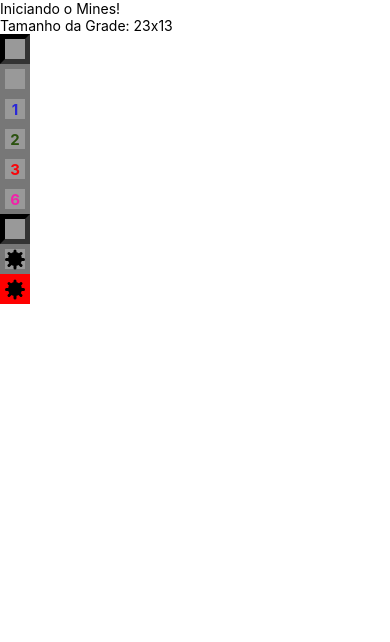
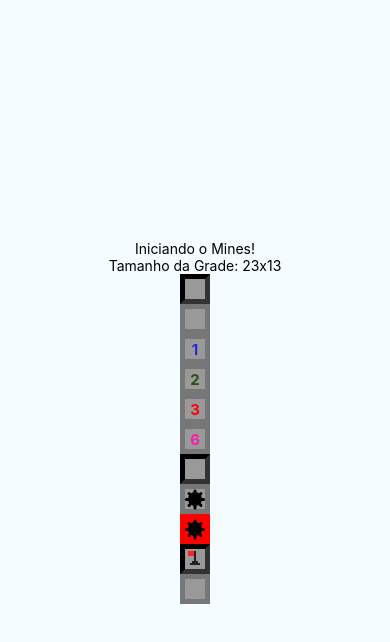
Before and after one commit to JoyceKell/learning-native, a React Native app in the folder campoMinado/: screen / in a window 390 px wide. Shown: the top 642 px of the page. Built offline with nearby package versions, Linux system fonts and the light colour scheme.

Commit message:
logica do jogo

```diff
--- a/campoMinado/App.js
+++ b/campoMinado/App.js
@@ -28,9 +28,18 @@
         <Field mined />
         <Field mined opened />
         <Field mined opened exploded />
+        <Field flagged />
+        <Field flagged opened />
       </View>
     );
   }
 }
 
-const styles = StyleSheet.create({});
+const styles = StyleSheet.create({
+  container: {
+    flex: 1,
+    justifyContent: 'center',
+    alignItems: 'center',
+    backgroundColor: '#f5fcff',
+  },
+});
--- a/campoMinado/src/components/Field.js
+++ b/campoMinado/src/components/Field.js
@@ -2,13 +2,15 @@
 import {View, StyleSheet, Text} from 'react-native';
 import params from '../params';
 import Mine from './Mine';
+import Flag from './Flag';
 
 export default props => {
-  const {mined, opened, nearMines, exploded} = props;
+  const {mined, opened, nearMines, exploded, flagged} = props;
   const stylefield = [styles.field];
   if (opened) stylefield.push(styles.opened);
   if (exploded) stylefield.push(styles.exploded);
-  if (stylefield.length === 1) stylefield.push(styles.regular);
+  if (flagged) stylefield.push(styles.flagged);
+  if (!opened && !exploded) stylefield.push(styles.regular);
   let color = null;
   if (nearMines > 0) {
     if (nearMines == 1) color = '#2A28D7';
@@ -25,6 +27,7 @@
         false
       )}
       {mined && opened ? <Mine /> : false}
+      {flagged && !opened ? <Flag /> : false}
     </View>
   );
 };
--- /dev/null
+++ b/campoMinado/src/components/Flag.js
@@ -0,0 +1,73 @@
+import React from 'react';
+import {View, StyleSheet} from 'react-native';
+
+export default props => {
+  return (
+    <View style={styles.container}>
+      <View
+        style={[styles.flagpole, props.bigger ? styles.flagpoleBigger : null]}
+      />
+      <View style={[styles.flag, props.bigger ? styles.flagBigger : null]} />
+      <View style={[styles.base1, props.bigger ? styles.base1Bigger : null]} />
+      <View style={[styles.base2, props.bigger ? styles.base2Bigger : null]} />
+    </View>
+  );
+};
+
+const styles = StyleSheet.create({
+  container: {
+    marginTop: 2,
+  },
+  flagpole: {
+    position: 'absolute',
+    height: 14,
+    width: 2,
+    backgroundColor: '#222',
+    marginLeft: 9,
+  },
+  flag: {
+    position: 'absolute',
+    height: 5,
+    width: 6,
+    backgroundColor: '#f22',
+    marginLeft: 3,
+  },
+  base1: {
+    position: 'absolute',
+    height: 2,
+    width: 6,
+    backgroundColor: '#222',
+    marginLeft: 7,
+    marginTop: 10,
+  },
+  base2: {
+    position: 'absolute',
+    height: 2,
+    width: 10,
+    backgroundColor: '#222',
+    marginLeft: 5,
+    marginTop: 12,
+  },
+  flagpoleBigger: {
+    height: 28,
+    width: 4,
+    marginLeft: 16,
+  },
+  flagBigger: {
+    height: 10,
+    width: 14,
+    marginLeft: 3,
+  },
+  base1Bigger: {
+    height: 4,
+    width: 12,
+    marginTop: 20,
+    marginLeft: 12,
+  },
+  base2Bigger: {
+    height: 4,
+    width: 20,
+    marginLeft: 8,
+    marginTop: 24,
+  },
+});
```
Also changed, not shown: campoMinado/src/functions.js (added, +42 -0 lines).
